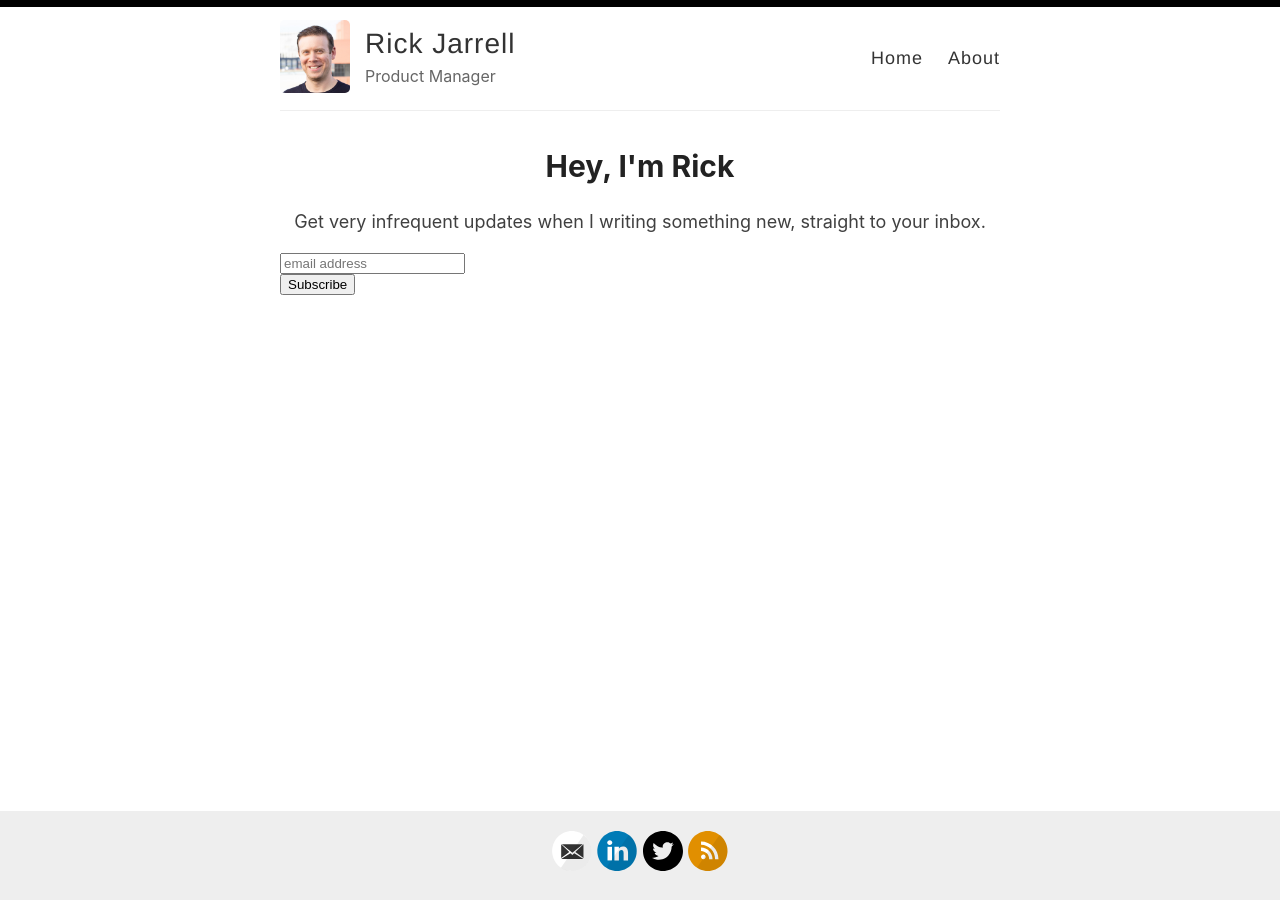
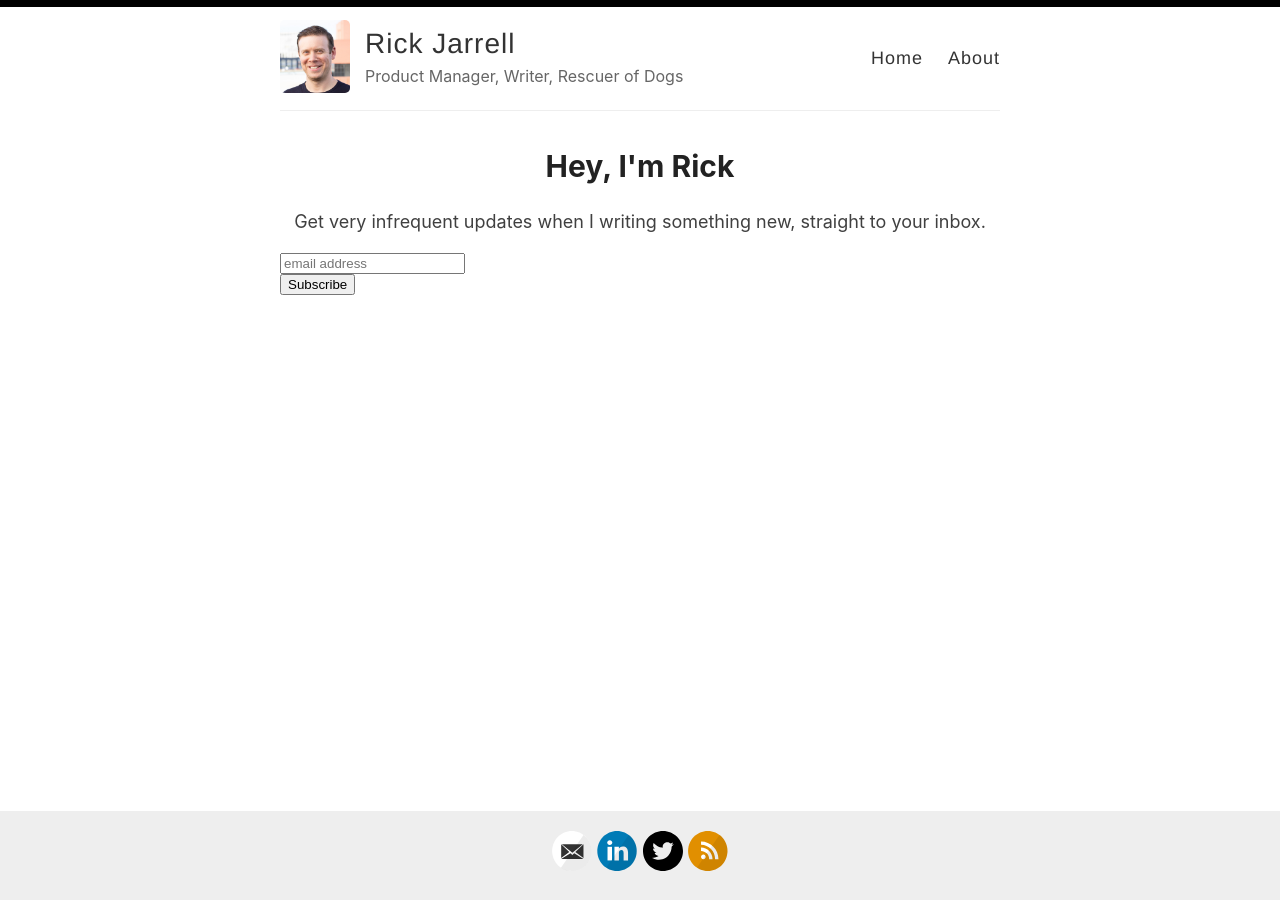
Before and after one commit to rickjarrell/backupblog, a Jekyll site: the page built from index.html, in a window 1280 px wide. Built offline with Jekyll 4.4.1, drawn with Linux system fonts in a browser that asks for light colours; the list of posts is cut into pages by our own code; comment, search, counter and statistics services are not loaded.

Commit message:
Update _config.yml

```diff
--- a/_config.yml
+++ b/_config.yml
@@ -9,7 +9,7 @@ name: Rick Jarrell
 author: Rick Jarrell
 
 # Short bio or description (displayed in the header)
-description: Product Manager
+description: Product Manager, Writer, Rescuer of Dogs
 
 # URL of your avatar or profile pic (you could use your GitHub profile pic)
 avatar: /images/profile.png
```
